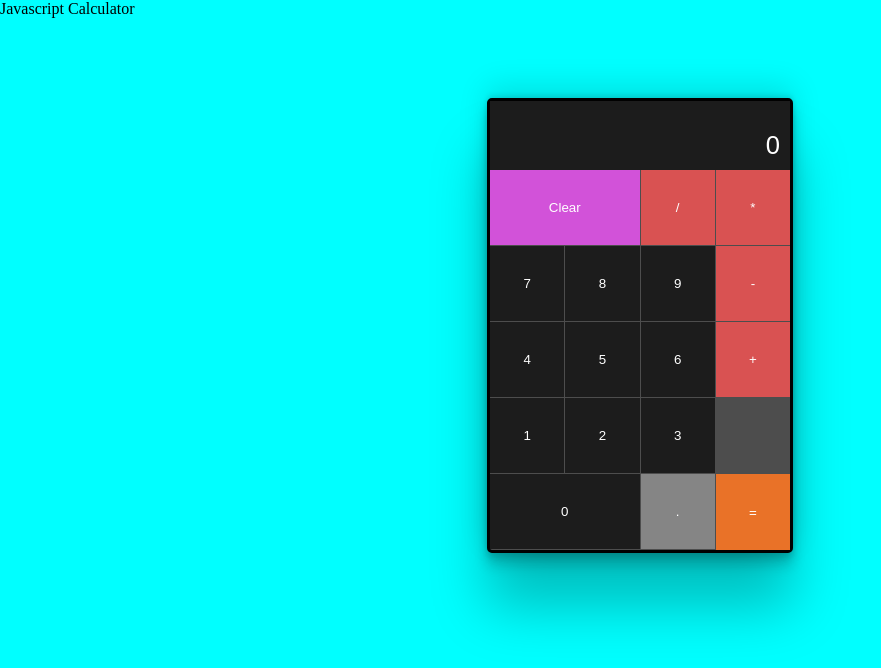
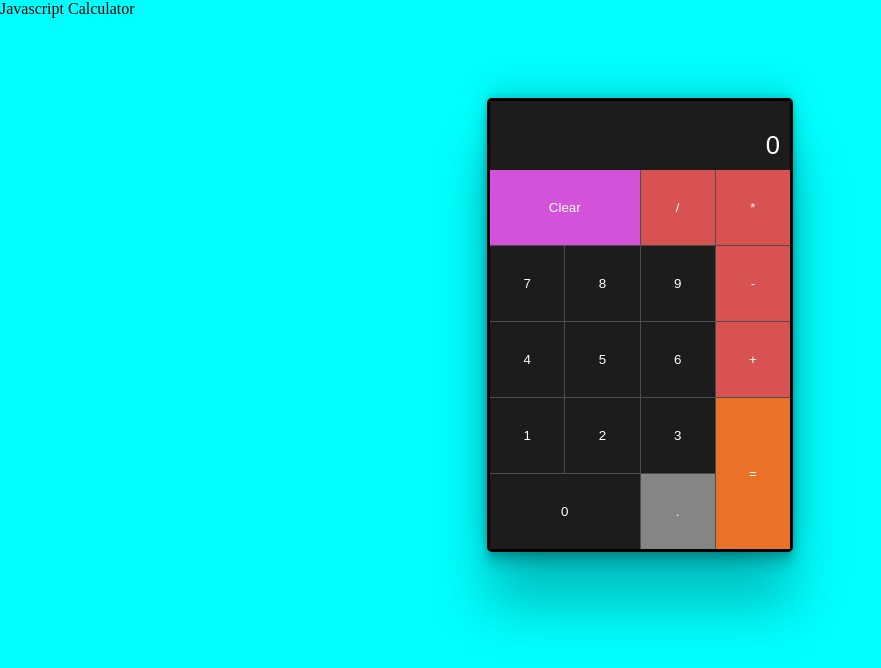
Before and after one commit to IsaiasJD117/Javascript-Calculator, a React app: page / in a window 1280 px wide. Shown: the whole page, without its empty margins (0-881 px from the left). Built offline with nearby package versions, Linux system fonts and the light colour scheme.

Commit message:
fixed equals button

```diff
--- a/src/index.css
+++ b/src/index.css
@@ -79,7 +79,8 @@ button{
   }
 
 #equals{
-    grid-row-start: span 2;
+    grid-row: 4/span 2;
+    grid-column: 4;
 }
 
 #zero{
```
